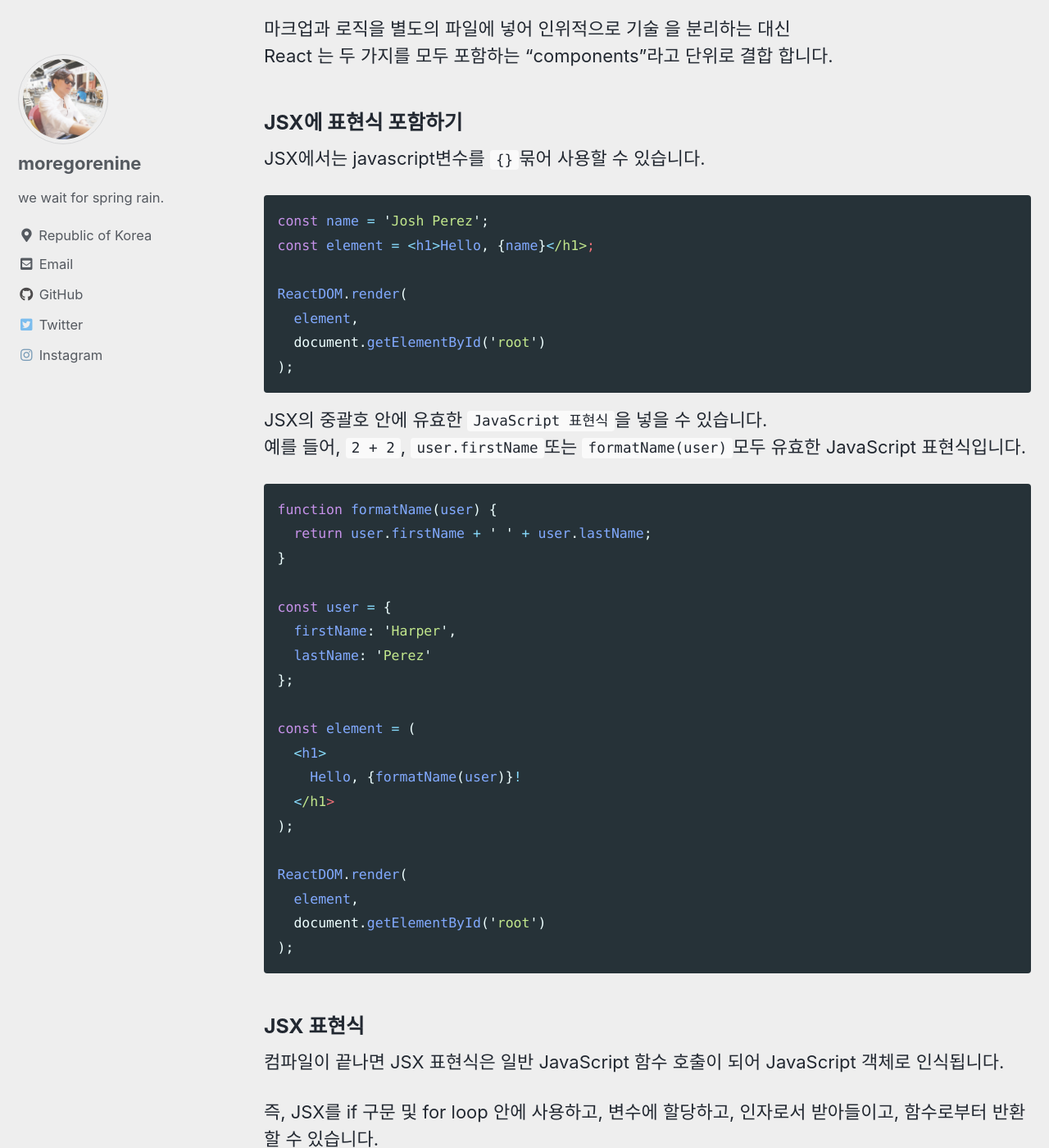
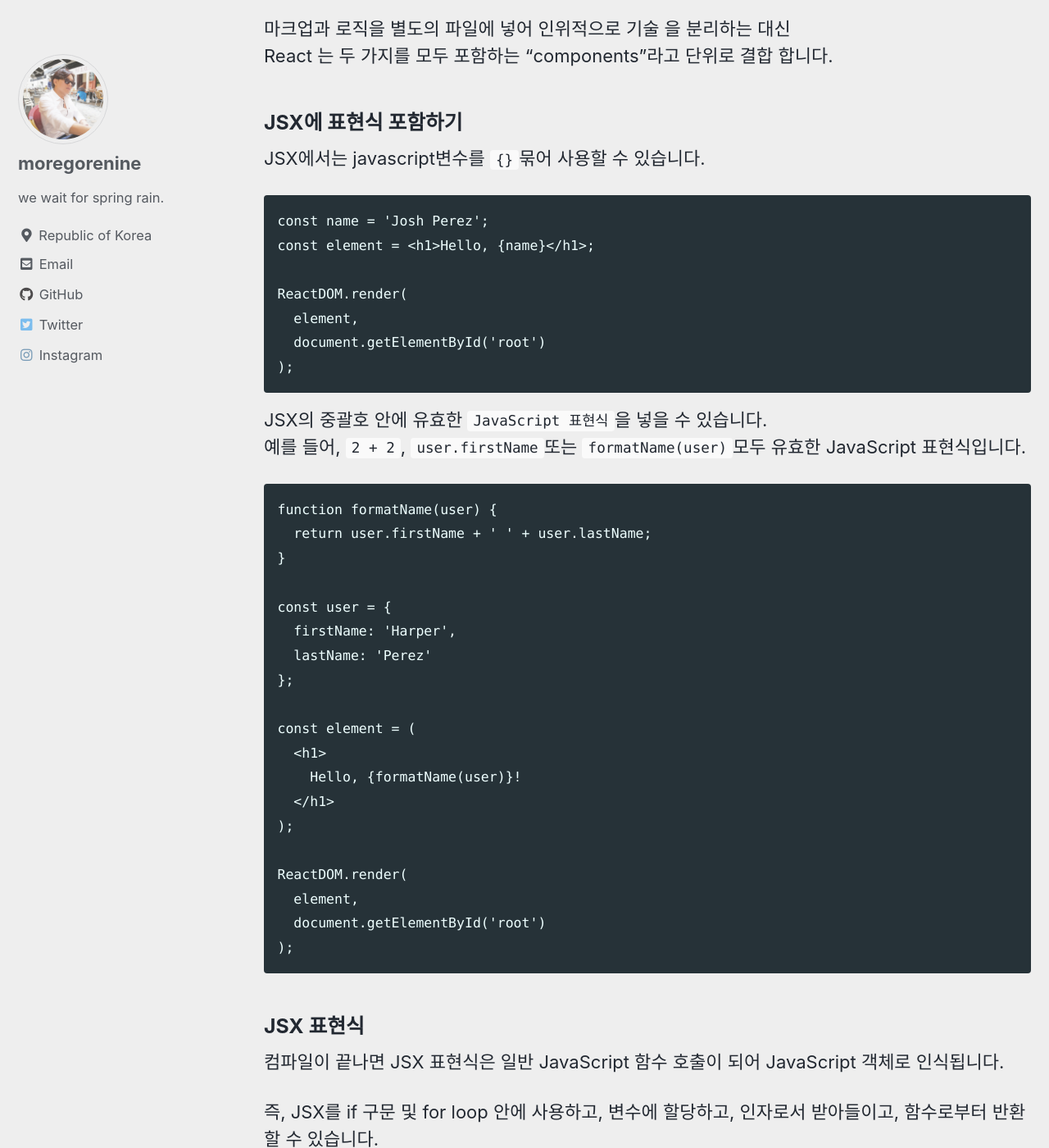
Before and after one commit to moregorenine/moregorenine.github.io, a Jekyll site: the page built from _posts/react/2021-7-17-react-docs.md, in a window 1280 px wide and 1400 px high, scrolled down 2004 px. Shown: the whole window at 82% size. Built offline with Jekyll 4.4.1, drawn with Linux system fonts in a browser that asks for light colours; cached includes are drawn as plain includes; comment, search, counter and statistics services are not loaded; some of the changed text lies outside the part shown.

Commit message:
Update 2021-7-17-react-docs.md

````diff
--- a/_posts/react/2021-7-17-react-docs.md
+++ b/_posts/react/2021-7-17-react-docs.md
@@ -17,7 +17,7 @@ toc_sticky: true
 
 notice}
 
-```js
+```
 ReactDOM.render(
   <h1>Hello, world!</h1>,
   document.getElementById('root')
@@ -27,7 +27,7 @@ ReactDOM.render(
 아래의 변수 선언은 뭘까요?
 {: .notice}
 
-```js
+```
 const element = <h1>Hello, world!</h1>;
 ```
 element는 string도 아니고 HTML도 아닙니다.
@@ -43,7 +43,7 @@ React 는 두 가지를 모두 포함하는 "components"라고 단위로 결합
 
 ### JSX에 표현식 포함하기
 JSX에서는 javascript변수를 `{}`묶어 사용할 수 있습니다.
-```js
+```
 const name = 'Josh Perez';
 const element = <h1>Hello, {name}</h1>;
 
@@ -55,7 +55,7 @@ ReactDOM.render(
 JSX의 중괄호 안에 유효한 `JavaScript 표현식`을 넣을 수 있습니다.
 예를 들어, `2 + 2`, `user.firstName`또는 `formatName(user)`모두 유효한 JavaScript 표현식입니다.
 
-```js
+```
 function formatName(user) {
   return user.firstName + ' ' + user.lastName;
 }
@@ -82,7 +82,7 @@ ReactDOM.render(
 컴파일이 끝나면 JSX 표현식은 일반 JavaScript 함수 호출이 되어 JavaScript 객체로 인식됩니다.
 
 즉, JSX를 if 구문 및 for loop 안에 사용하고, 변수에 할당하고, 인자로서 받아들이고, 함수로부터 반환할 수 있습니다.
-```js
+```
 function getGreeting(user) {
   if (user) {
     return <h1>Hello, {formatName(user)}!</h1>;
@@ -93,11 +93,11 @@ function getGreeting(user) {
 
 ### JSX 속성 정의
 따옴표를 사용하여 문자열을 속성으로 지정할 수 있습니다
-```js
+```
 const element = <div tabIndex="0"></div>;
 ```
 속성에 JavaScript 표현식을 포함하기 위해 `{}`를 사용할 수도 있습니다:
-```js
+```
 const element = <img src={user.avatarUrl}></img>;
 ```
 어트리뷰트에 JavaScript 표현식을 삽입할 때 중괄호 주변에 따옴표를 입력하지 마세요. 따옴표(문자열 값에 사용) 또는 중괄호(표현식에 사용) 중 하나만 사용하고, 동일한 어트리뷰트에 두 가지를 동시에 사용하면 안 됩니다.
@@ -109,11 +109,11 @@ React DOM은 HTML 속성 대신 camelCase 명명 규칙을 사용합니다.
 
 ### JSX로 자식 지정하기
 태그가 비어 있으면 XML과 같이 `/>`태그를 사용하여 즉시 닫을 수 있습니다 .
-```js
+```
 const element = <img src={user.avatarUrl} />;
 ```
 JSX 태그에는 하위 항목이 포함될 수 있습니다.
-```js
+```
 const element = (
   <div>
     <h1>Hello!</h1>
@@ -124,7 +124,7 @@ const element = (
 
 ### JSX는 주입 공격을 방지합니다.
 JSX에 사용자 입력을 포함하는 것이 안전합니다.
-```js
+```
 const title = response.potentiallyMaliciousInput;
 // This is safe:
 const element = <h1>{title}</h1>;
@@ -137,14 +137,14 @@ const element = <h1>{title}</h1>;
 ### JSX는 Objects를 표현합니다.
 Babel은 JSX를 `React.createElement()`호출 로 컴파일 합니다.
 이 두 예는 동일합니다.
-```js
+```
 const element = (
   <h1 className="greeting">
     Hello, world!
   </h1>
 );
 ```
-```js
+```
 const element = React.createElement(
   'h1',
   {className: 'greeting'},
@@ -152,7 +152,7 @@ const element = React.createElement(
 );
 ```
 `React.createElement()` 버그 없는 코드를 작성하는 데 도움이 되는 몇 가지 검사를 수행하지만 기본적으로 다음과 같은 객체를 생성합니다.
-```js
+```
 // Note: this structure is simplified
 const element = {
   type: 'h1',
@@ -169,7 +169,7 @@ const element = {
 {: .notice}
 
 엘리먼트는 화면에 표시할 내용을 기술합니다.
-```js
+```
 const element = <h1>Hello, world</h1>;
 ```
 브라우저 DOM 엘리먼트와 달리 React 엘리먼트는 일반 객체이며(plain object) 쉽게 생성할 수 있습니다. React DOM은 React 엘리먼트와 일치하도록 DOM을 업데이트합니다.
@@ -179,7 +179,7 @@ const element = <h1>Hello, world</h1>;
 
 ### DOM에 엘리먼트 렌더링하기
 HTML 파일 어딘가에 `<div>`가 있다고 가정해 봅시다.
-```js
+```
 <div id="root"></div>
 ```
 이 안에 들어가는 모든 엘리먼트를 React DOM에서 관리하기 때문에 이것을 “루트(root)” DOM 노드라고 부릅니다.
@@ -188,7 +188,7 @@ React로 구현된 애플리케이션은 일반적으로 하나의 루트 DOM
 
 React 엘리먼트를 루트 DOM 노드에 렌더링하려면 둘 다 `ReactDOM.render()`로 전달하면 됩니다.
 
-```js
+```
 const element = <h1>Hello, world</h1>;
 ReactDOM.render(element, document.getElementById('root'));
 ```
@@ -201,7 +201,7 @@ React 엘리먼트는 `불변객체`입니다. 엘리먼트를 생성한 이후
 지금까지 소개한 내용을 바탕으로 하면 UI를 업데이트하는 유일한 방법은 새로운 엘리먼트를 생성하고 이를 `ReactDOM.render()`로 전달하는 것입니다.
 
 예시로 똑딱거리는 시계를 살펴보겠습니다.
-```js
+```
 function tick() {
   const element = (
     <div>
@@ -237,7 +237,7 @@ React DOM은 해당 엘리먼트와 그 자식 엘리먼트를 이전의 엘리
 
 ### 함수 컴포넌트와 클래스 컴포넌트
 컴포넌트를 정의하는 가장 간단한 방법은 JavaScript 함수를 작성하는 것입니다.
-```js
+```
 function Welcome(props) {
   return <h1>Hello, {props.name}</h1>;
 }
@@ -245,7 +245,7 @@ function Welcome(props) {
 이 함수는 데이터를 가진 하나의 “props” (props는 속성을 나타내는 데이터입니다) 객체 인자를 받은 후 React 엘리먼트를 반환하므로 유효한 React 컴포넌트입니다. 이러한 컴포넌트는 JavaScript 함수이기 때문에 말 그대로 “함수 컴포넌트”라고 호칭합니다.
 
 또한 ES6 class를 사용하여 컴포넌트를 정의할 수 있습니다.
-```js
+```
 class Welcome extends React.Component {
   render() {
     return <h1>Hello, {this.props.name}</h1>;
@@ -256,17 +256,17 @@ React의 관점에서 볼 때 위 두 가지 유형의 컴포넌트는 동일합
 
 ### 컴포넌트 렌더링
 이전까지는 React 엘리먼트를 DOM 태그로 나타냈습니다.
-```js
+```
 const element = <div />;
 ```
 React 엘리먼트는 사용자 정의 컴포넌트로도 나타낼 수 있습니다.
-```js
+```
 const element = <Welcome name="Sara" />;
 ```
 React가 사용자 정의 컴포넌트로 작성한 엘리먼트를 발견하면 JSX 어트리뷰트와 자식을 해당 컴포넌트에 단일 객체로 전달합니다. 이 객체를 “props”라고 합니다.
 
 다음은 페이지에 “Hello, Sara”를 렌더링하는 예시입니다.
-```js
+```
 function Welcome(props) {
   return <h1>Hello, {props.name}</h1>;
 }
@@ -291,7 +291,7 @@ React는 소문자로 시작하는 컴포넌트를 DOM 태그로 처리합니다
 컴포넌트는 자신의 출력에 다른 컴포넌트를 참조할 수 있습니다. 이는 모든 세부 단계에서 동일한 추상 컴포넌트를 사용할 수 있음을 의미합니다. React 앱에서는 버튼, 폼, 다이얼로그, 화면 등의 모든 것들이 흔히 컴포넌트로 표현됩니다.
 
 예를 들어 `Welcome`을 여러 번 렌더링하는 `App` 컴포넌트를 만들 수 있습니다.
-```js
+```
 function Welcome(props) {
   return <h1>Hello, {props.name}</h1>;
 }
@@ -318,7 +318,7 @@ ReactDOM.render(
 컴포넌트를 여러 개의 작은 컴포넌트로 나누는 것을 두려워하지 마세요.
 
 다음 Comment 컴포넌트를 살펴봅시다.
-```js
+```
 function Comment(props) {
   return (
     <div className="Comment">
@@ -346,7 +346,7 @@ function Comment(props) {
 이 컴포넌트는 구성요소들이 모두 중첩 구조로 이루어져 있어서 변경하기 어려울 수 있으며, 각 구성요소를 개별적으로 재사용하기도 힘듭니다. 이 컴포넌트에서 몇 가지 컴포넌트를 추출하겠습니다.
 
 먼저 `Avatar`를 추출하겠습니다.
-```js
+```
 function Avatar(props) {
   return (
     <img className="Avatar"
@@ -361,7 +361,7 @@ function Avatar(props) {
 props의 이름은 사용될 context가 아닌 컴포넌트 자체의 관점에서 짓는 것을 권장합니다.
 
 이제 `Comment` 가 살짝 단순해졌습니다.
-```js
+```
 function Comment(props) {
   return (
     <div className="Comment">
@@ -382,7 +382,7 @@ function Comment(props) {
 }
 ```
 다음으로 `Avatar` 옆에 사용자의 이름을 렌더링하는 `UserInfo` 컴포넌트를 추출하겠습니다.
-```js
+```
 function UserInfo(props) {
   return (
     <div className="UserInfo">
@@ -395,7 +395,7 @@ function UserInfo(props) {
 }
 ```
 `Comment` 가 더욱 단순해졌습니다.
-```js
+```
 function Comment(props) {
   return (
     <div className="Comment">
````
